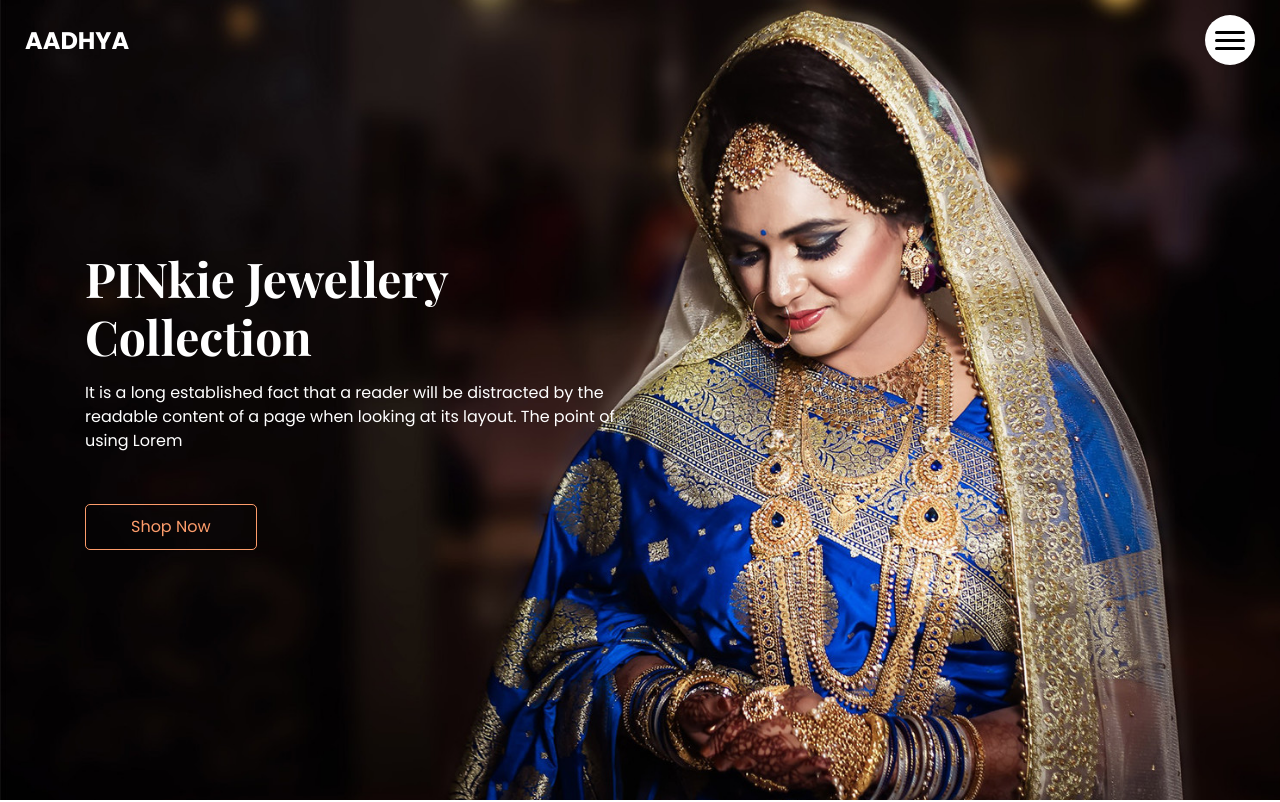
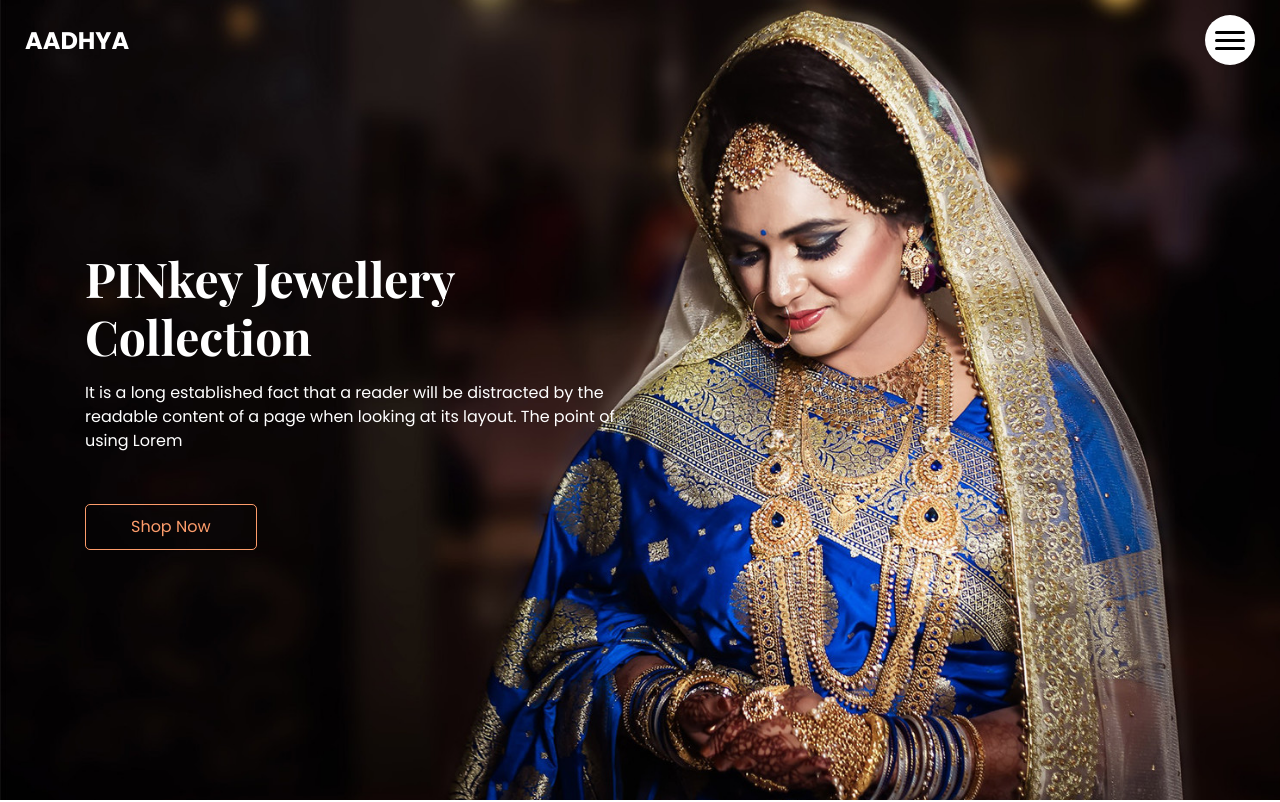
Before and after one commit to Alleudayasri/healet-html, a plain HTML site: page index.html in a window 1280 px wide. Shown: the top 802 px of the page. Drawn offline with nearby package versions, Linux system fonts and the light colour scheme.

```diff
--- a/index.html
+++ b/index.html
@@ -71,7 +71,7 @@
       <div class="col-md-9 col-lg-8">
         <div class="detail-box">
           <h1>
-            PINkie Jewellery
+            PINkey Jewellery
             <br> Collection
           </h1>
           <p>
```
